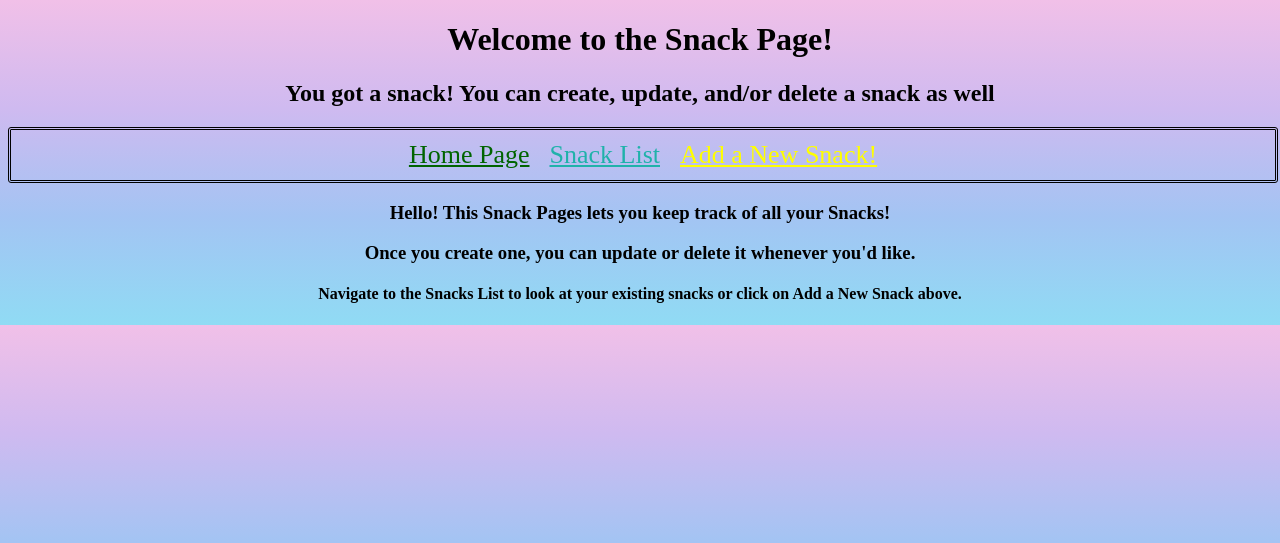
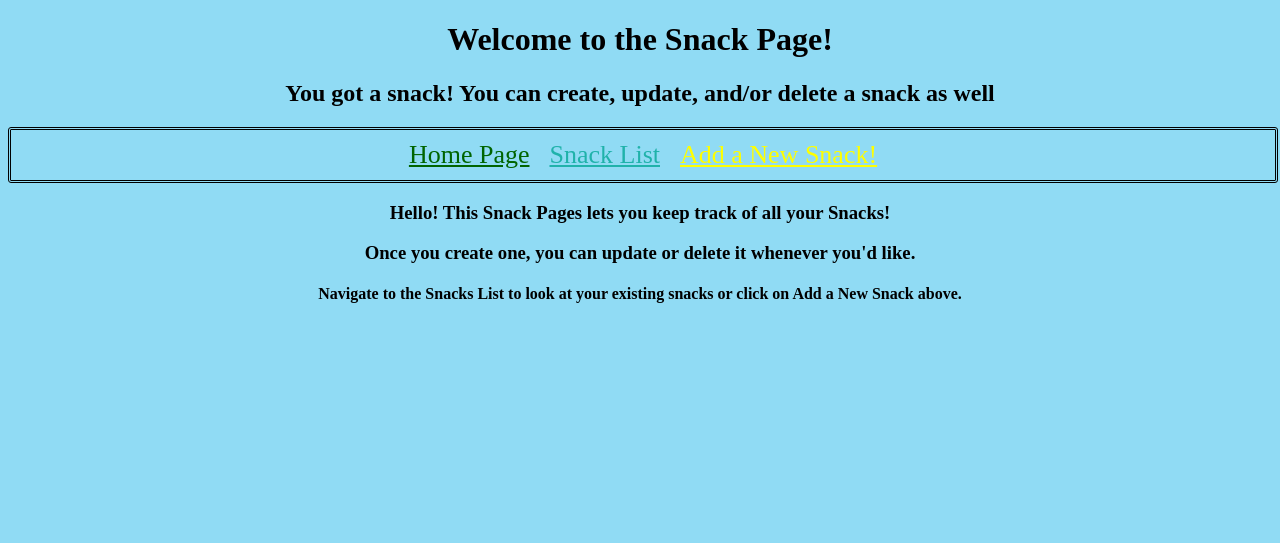
Before and after one commit to LieslW/django-crud, a Django app: page / in a window 1280 px wide. Shown: the top 543 px of the page. Run offline with Django 4.2, Linux system fonts and the light colour scheme.

Commit message:
final stylizing touches, lab 29 complete

```diff
--- a/snacks_crud_project/templates/base.html
+++ b/snacks_crud_project/templates/base.html
@@ -6,7 +6,7 @@
   <meta name="viewport" content="width=device-width, initial-scale=1.0">
   <title>Snacks</title>
 </head>
-<body style="background: linear-gradient( #F1C0E8, #CFBAF0, #A3C4F3, #90DBF4); height: 100%;">
+<body style="background: #90DBF4; height: 100%;">
   <h1 style="width: 100%; display: flex; justify-content: center; align-items: center"> Welcome to the Snack Page!</h1>
   <h2 style="width: 100%; display: flex; justify-content: center; align-items: center"> You got a snack! You can create, update, and/or delete a snack as well </h2>
   <nav style="width: 100%; display: flex; justify-content: center; align-items: center; border-style: double; border-width: 3px; border-radius: 3px;">
```
